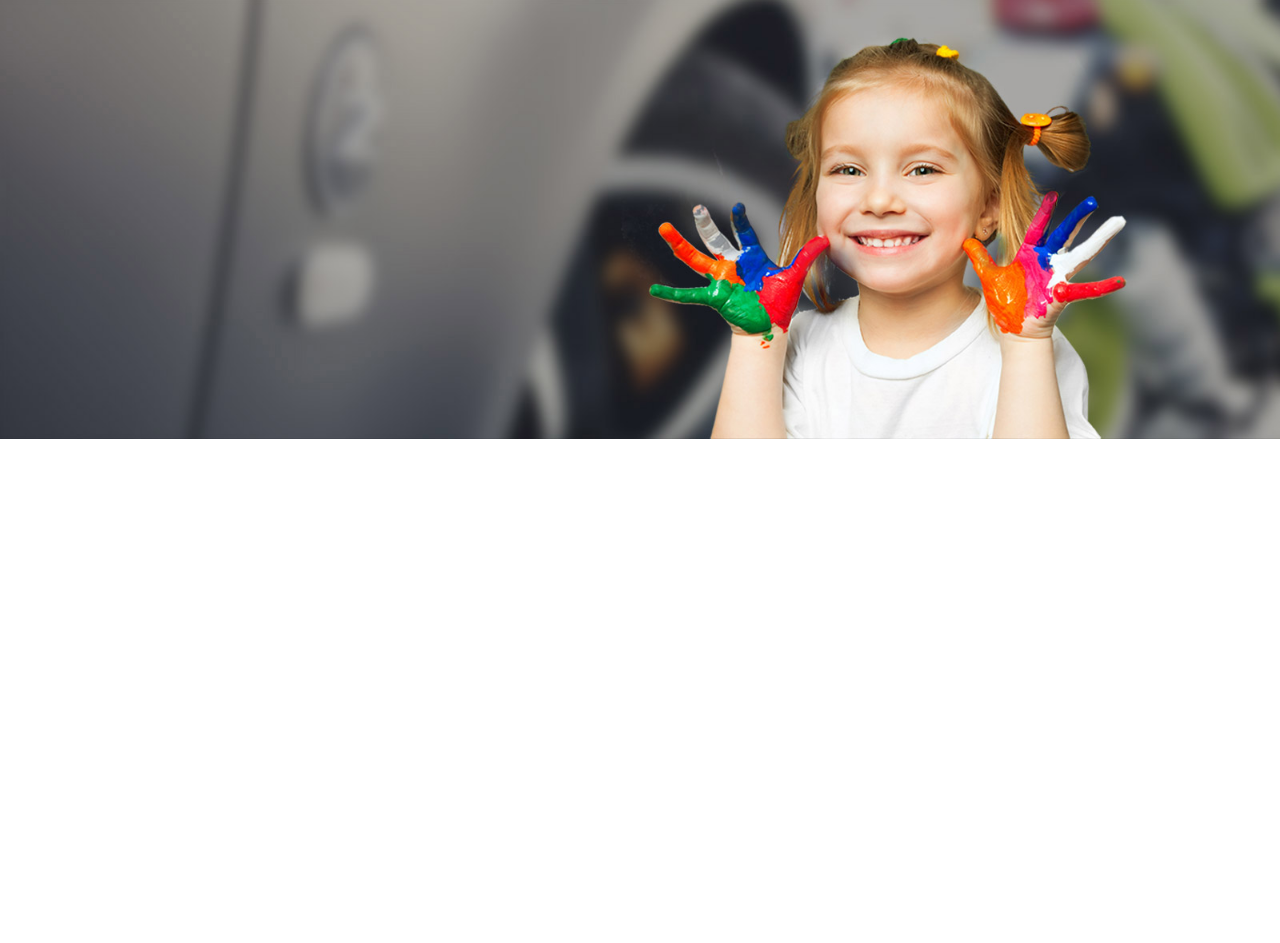
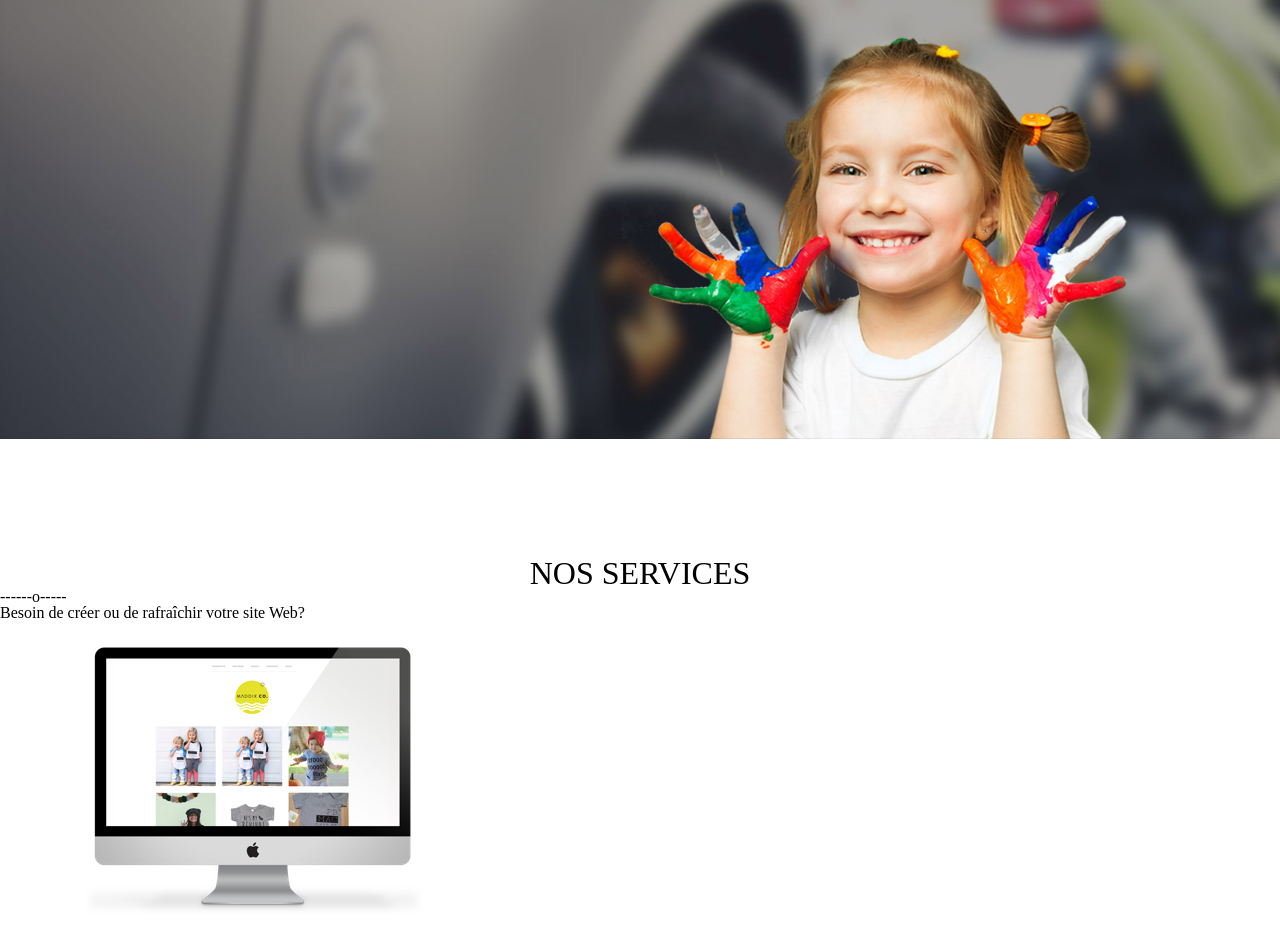
Before and after one commit to aerya973/OpenClassroom, a PHP site: page / in a window 1280 px wide. Shown: the part 93-1036 px from the top of the page. Before the commit the page ends 532 px from the top, so only its background shows below. Run offline with PHP 8.4, Linux system fonts and the light colour scheme.

Commit message:
Ajout de section service

```diff
--- a/webangency/css/style.css
+++ b/webangency/css/style.css
@@ -175,6 +175,14 @@ header {
 	width: 100%;
 }
 
+#services {
+	text-align: center;
+	font-size: 2em;
+	/*40px*/
+
+	margin-top: 9%;
+}
+
 @media all and (max-width: 800px) {
 	header {
 		flex-direction: column;
--- a/webangency/index.html
+++ b/webangency/index.html
@@ -21,7 +21,7 @@
 		<a href="#"><img src="images/logo.png"></a>
 		<ul id="navigation">
 			<li class="Acceuil"><a href="#">Accueil</a></li>
-			<li class="Services"><a href="#">Services</a></li>
+			<li class="Services"><a href="#services">Services</a></li>
 			<li class="Portfolio"><a href="#">Portfolio</a></li>
 			<li class="Contact"><a href="#">Contact</a></li>
 		</ul>
@@ -33,6 +33,15 @@
 		</div>
 	</section>
 
+	<section>
+		<div>
+			<div id="services">NOS SERVICES</div>
+			<div> ------o----- </div>
+			<p>Besoin de créer ou de rafraîchir votre site Web?</p>
+			<img src="images/main-feature.png">
+		</div>
+	</section>
+
 </body>
 
 </html>
```
